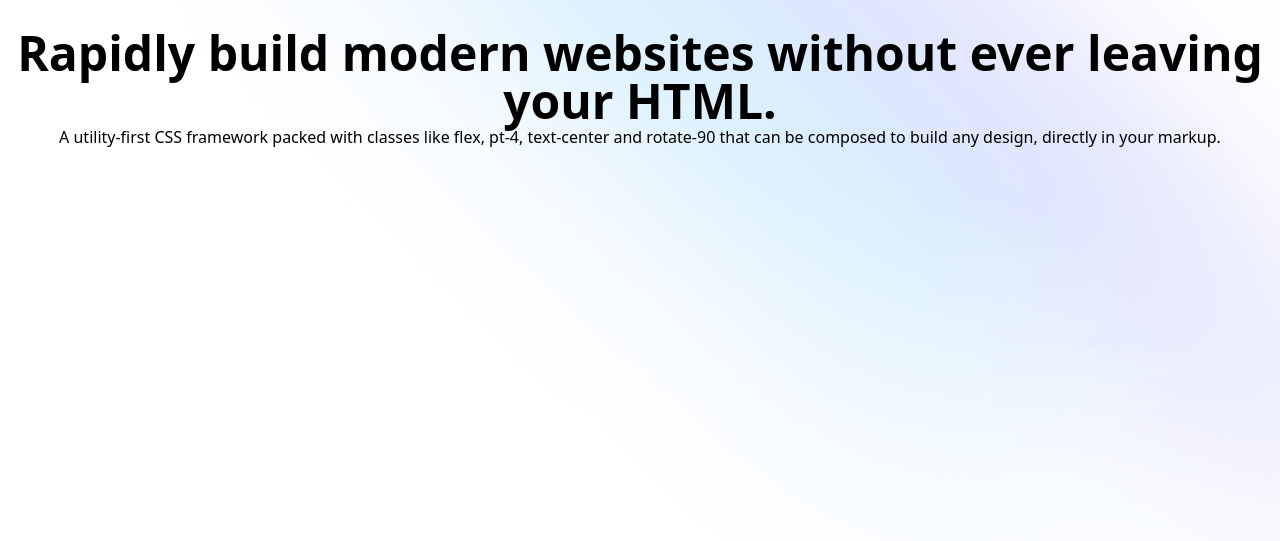
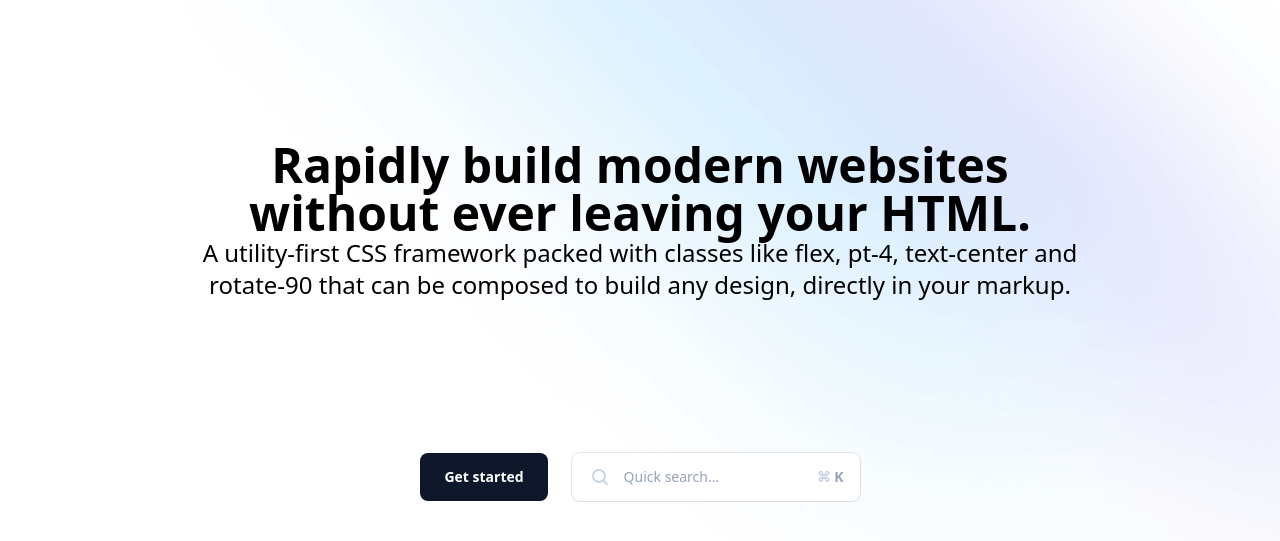
Before and after one commit to peywan/tailwindWebClone-wTailwind, a website: page src/index.html in a window 1280 px wide. Shown: the part 67-608 px from the top of the page. Drawn offline with Linux system fonts and the light colour scheme.

Commit message:
Feat: Added button and quick search field

```diff
--- a/src/index.html
+++ b/src/index.html
@@ -28,11 +28,13 @@
     </nav>
 </header>
 
-    <div class="flex justify-center items-center flex-col">
-        <h1 class="text-center font-bold text-5xl font-inter-600">Rapidly build modern websites without ever leaving your HTML.</h1>
-        <h5 class="text-center">A utility-first CSS framework packed with classes like flex, pt-4, text-center and rotate-90 that can be composed to build any design, directly in your markup.</h5>
+    <div class="flex justify-center items-center flex-col p-28">
+        <h1 class="text-center font-inter font-bold text-5xl max-w-4xl">Rapidly build modern websites without ever leaving your HTML.</h1>
+        <h5 class="text-center text-2xl max-w-4xl">A utility-first CSS framework packed with classes like flex, pt-4, text-center and rotate-90 that can be composed to build any design, directly in your markup.</h5>
     </div>
 
+
+    <div class="mt-6 sm:mt-10 flex justify-center space-x-6 text-sm"><a class="bg-slate-900 hover:bg-slate-700 focus:outline-none focus:ring-2 focus:ring-slate-400 focus:ring-offset-2 focus:ring-offset-slate-50 text-white font-semibold h-12 px-6 rounded-lg w-full flex items-center justify-center sm:w-auto dark:bg-sky-500 dark:highlight-white/20 dark:hover:bg-sky-400" href="/docs/installation">Get started</a><button type="button" class="hidden sm:flex items-center w-72 text-left space-x-3 px-4 h-12 bg-white ring-1 ring-slate-900/10 hover:ring-slate-300 focus:outline-none focus:ring-2 focus:ring-sky-500 shadow-sm rounded-lg text-slate-400 dark:bg-slate-800 dark:ring-0 dark:text-slate-300 dark:highlight-white/5 dark:hover:bg-slate-700"><svg width="24" height="24" fill="none" stroke="currentColor" stroke-width="2" stroke-linecap="round" stroke-linejoin="round" class="flex-none text-slate-300 dark:text-slate-400" aria-hidden="true"><path d="m19 19-3.5-3.5"></path><circle cx="11" cy="11" r="6"></circle></svg><span class="flex-auto">Quick search...</span><kbd class="font-sans font-semibold dark:text-slate-500"><abbr title="Command" class="no-underline text-slate-300 dark:text-slate-500">⌘</abbr> K</kbd></button></div>
 </div>
 
 </body>
```
Also changed, not shown: src/output.css.
